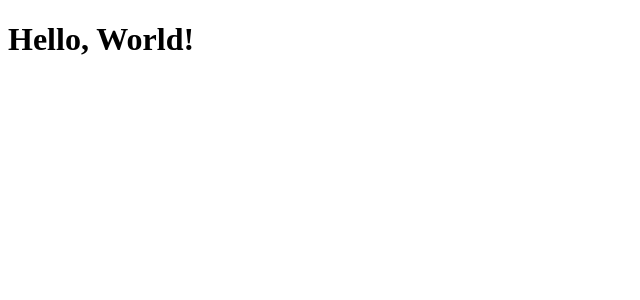
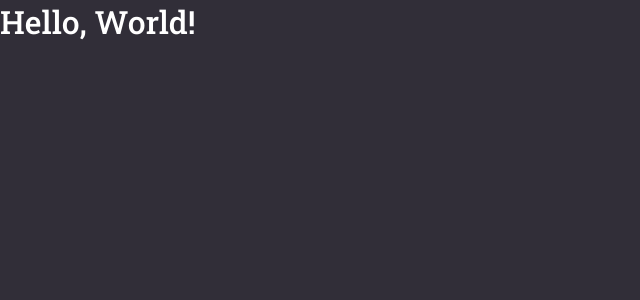
Before and after one commit to psatler/barbershop-frontend, a React (Create React App) app: page / in a window 1280 px wide. Shown: the top 300 px of the page, without its empty margins (0-640 px from the left). Built offline with nearby package versions, Linux system fonts and the light colour scheme.

Commit message:
style: add global styles to application

```diff
--- a/package.json
+++ b/package.json
@@ -13,9 +13,11 @@
     "react": "^16.13.1",
     "react-dom": "^16.13.1",
     "react-scripts": "3.4.1",
+    "styled-components": "^5.1.0",
     "typescript": "~3.7.2"
   },
   "devDependencies": {
+    "@types/styled-components": "^5.1.0",
     "@typescript-eslint/eslint-plugin": "^2.29.0",
     "@typescript-eslint/parser": "^2.29.0",
     "eslint": "^6.8.0",
--- a/public/index.html
+++ b/public/index.html
@@ -25,6 +25,7 @@
       Learn how to configure a non-root public URL by running `npm run build`.
     -->
     <title>Barbershop web</title>
+    <link href="https://fonts.googleapis.com/css2?family=Roboto+Slab:wght@400;500&display=swap" rel="stylesheet" />
   </head>
   <body>
     <noscript>You need to enable JavaScript to run this app.</noscript>
--- a/src/App.tsx
+++ b/src/App.tsx
@@ -1,5 +1,12 @@
 import React from 'react';
 
-const App: React.FC = () => <h1>Hello, World!</h1>;
+import GlobalStyle from './styles/global';
+
+const App: React.FC = () => (
+  <>
+    <h1>Hello, World!</h1>
+    <GlobalStyle />
+  </>
+);
 
 export default App;
--- /dev/null
+++ b/src/styles/global.ts
@@ -0,0 +1,32 @@
+import { createGlobalStyle } from 'styled-components';
+
+export default createGlobalStyle`
+
+  * {
+    margin: 0;
+    padding: 0;
+    outline: 0;
+    box-sizing: border-box;
+  }
+
+  body {
+    background: #312e38;
+    color: #fff;
+    -webkit-font-smoothing: antialiased;
+  }
+
+  /* setting up the fonts */
+  body, input, button {
+    font-family: 'Roboto Slab', serif;
+    font-size: 16px;
+  }
+
+  h1, h2, h3, h4, h5, h6, strong {
+    font-weight: 500;
+  }
+
+  button {
+    cursor: pointer;
+  }
+
+`;
```
Also changed, not shown: 1 other file (tests, documents, lock files or other folders).
